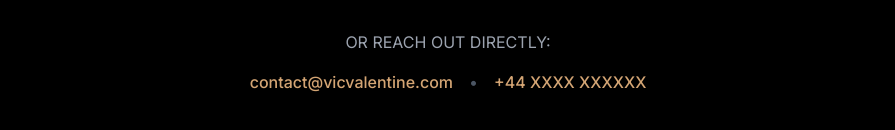
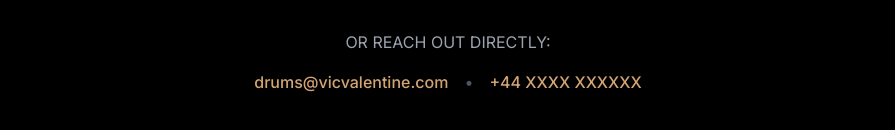
Before and after one commit to viccyp/vicvalentine-portfolio, a Next.js app: page / in a window 1280 px wide. Shown: the part 2889-3019 px from the top of the page, without its empty margins (192-1087 px from the left). Built offline with nearby package versions, Linux system fonts and the light colour scheme.

Commit message:
Update contact email to drums@vicvalentine.com

```diff
--- a/components/Contact.tsx
+++ b/components/Contact.tsx
@@ -112,10 +112,10 @@ export default function Contact() {
           <p className="text-gray-400 mb-4 uppercase tracking-normal">Or reach out directly:</p>
           <div className="flex flex-col sm:flex-row gap-4 justify-center items-center">
             <a
-              href="mailto:contact@vicvalentine.com"
+              href="mailto:drums@vicvalentine.com"
               className="text-[#D4A574] hover:text-[#E0B88A] font-medium"
             >
-              contact@vicvalentine.com
+              drums@vicvalentine.com
             </a>
             <span className="hidden sm:inline text-gray-600">•</span>
             <a
```
Also changed, not shown: 1 other file (tests, documents, lock files or other folders).
